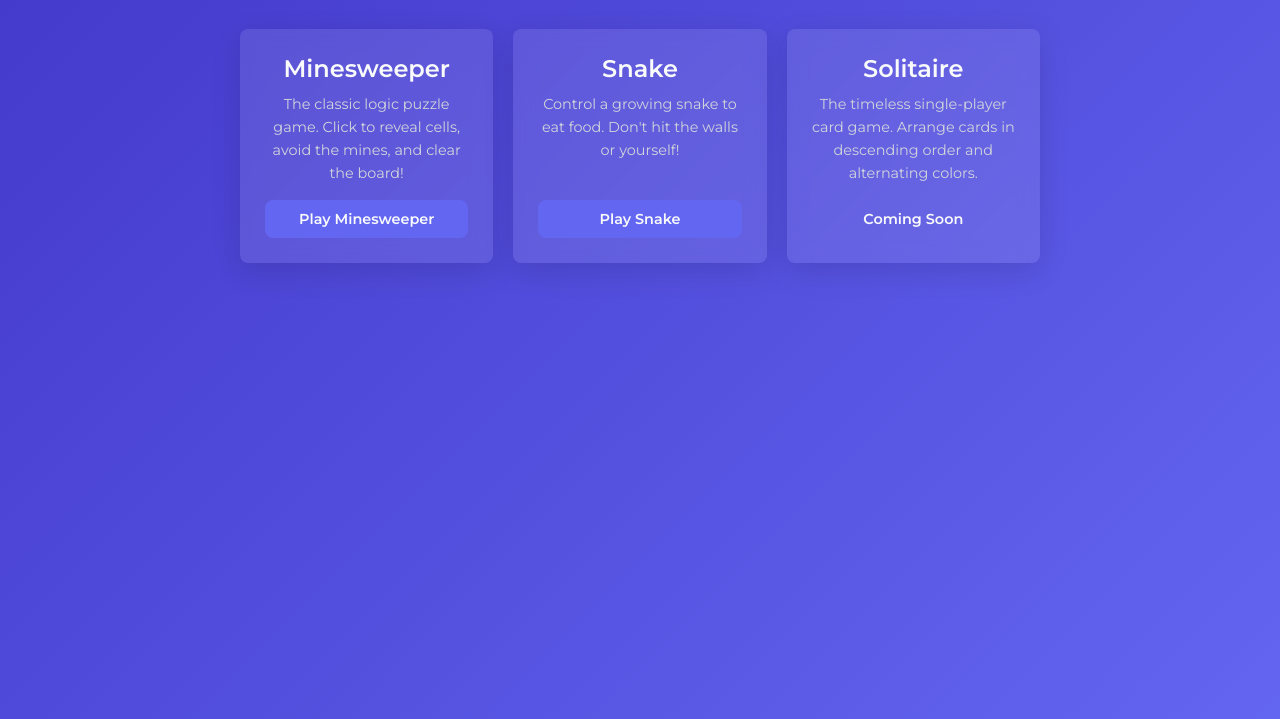
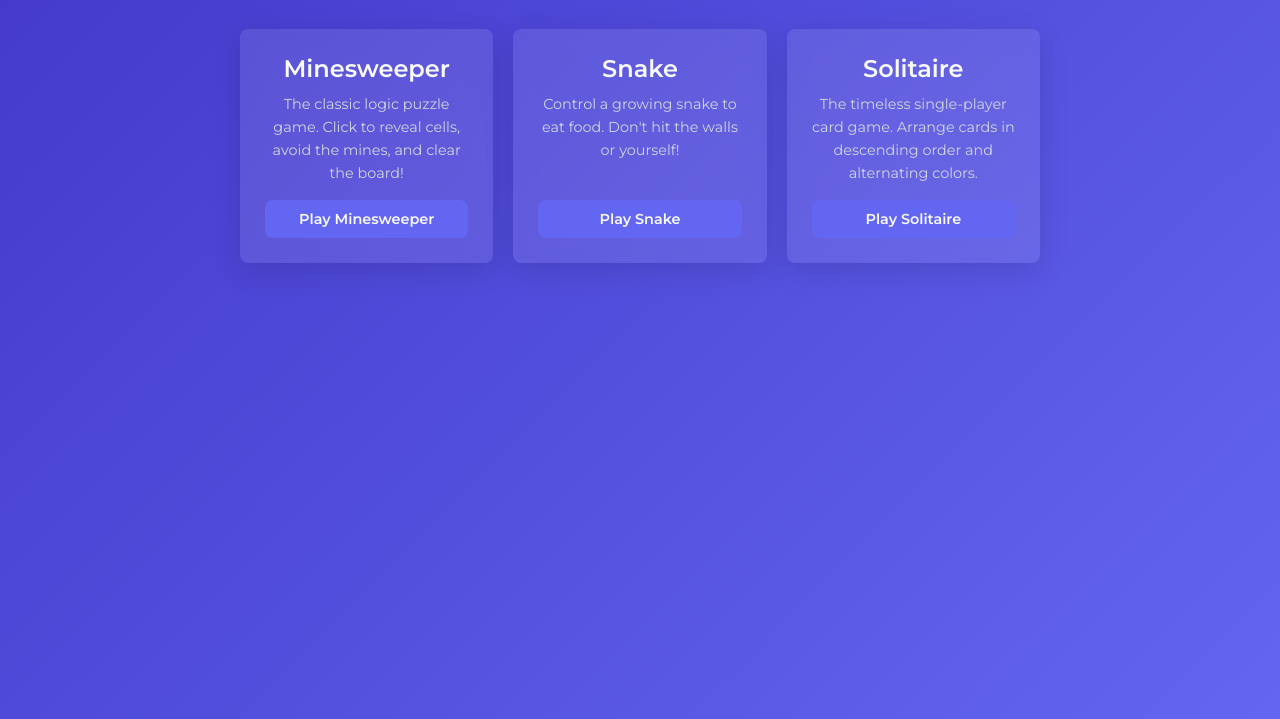
Before and after one commit to David-J3R/classic-games, a plain HTML site: page index.html in a window 1280 px wide. Shown: the part 81-800 px from the top of the page. Drawn offline with Linux system fonts and the light colour scheme.

Commit message:
Button for solitaire

```diff
--- a/index.html
+++ b/index.html
@@ -154,11 +154,11 @@
                 <span class="play-button">Play Snake</span>
             </a>
 
-            <div class="game-card coming-soon">
+            <a href="solitaire/index.html" class="game-card">
                 <h2>Solitaire</h2>
                 <p>The timeless single-player card game. Arrange cards in descending order and alternating colors.</p>
-                <span class="play-button">Coming Soon</span>
-            </div>
+                <span class="play-button">Play Solitaire</span>
+            </a>
         </div>
     </div>
     <script>
```
